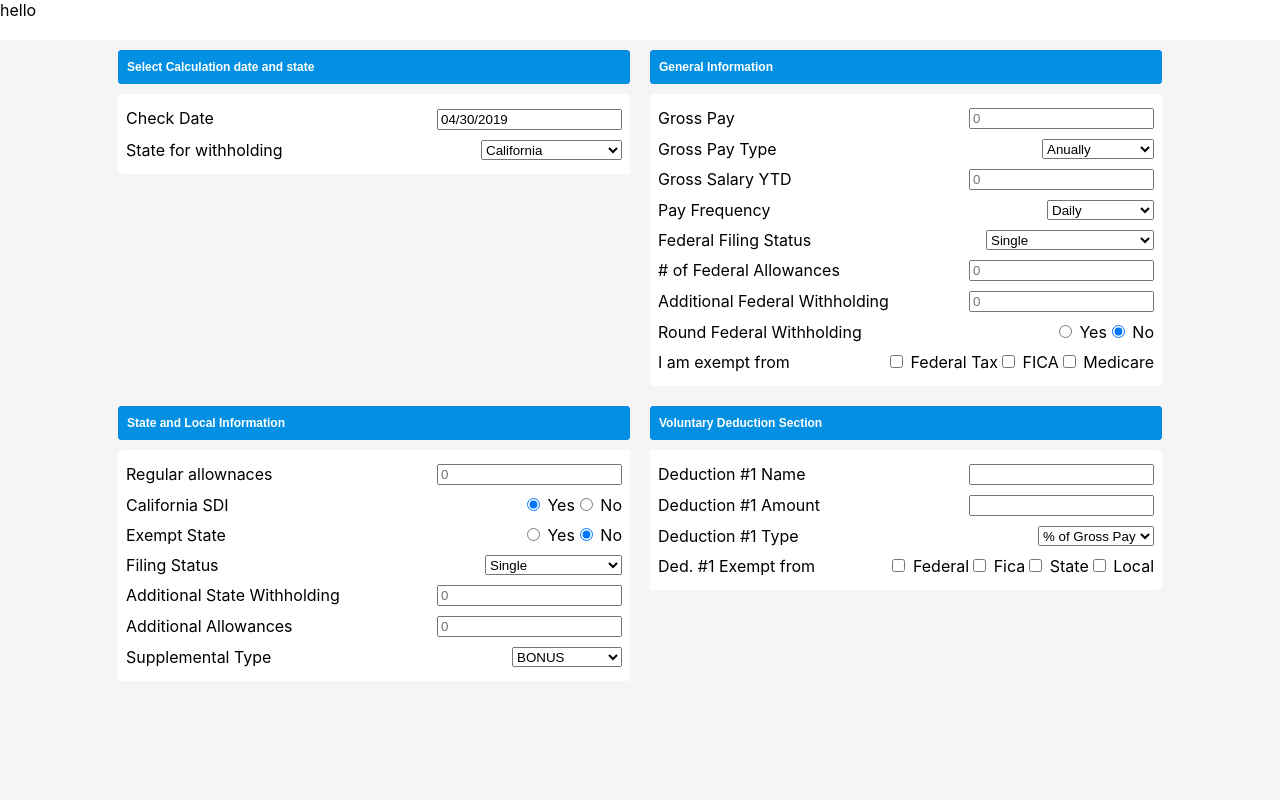
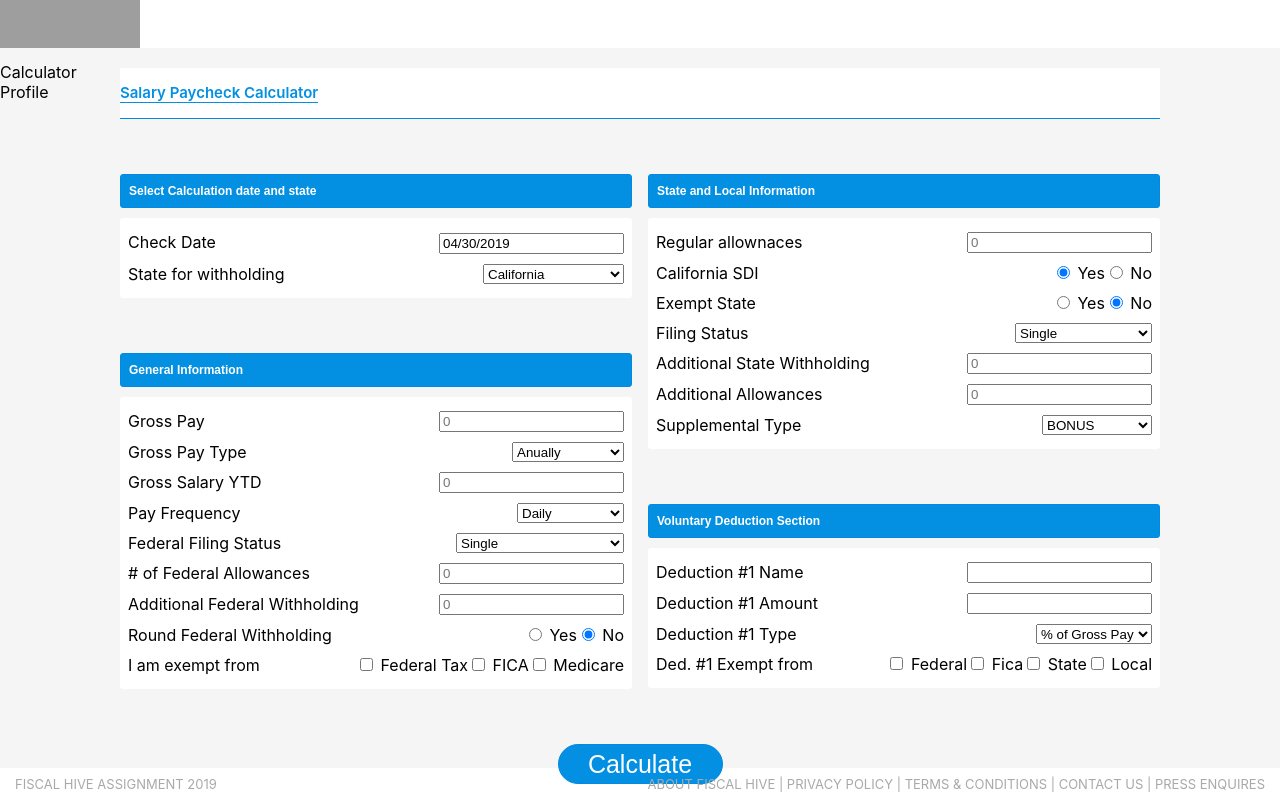
Before and after one commit to le-s/home-buying-calculator, a React (Create React App) app: page / in a window 1280 px wide. Built offline with nearby package versions, Linux system fonts and the light colour scheme; grey boxes are pictures that could not be loaded.

Commit message:
Create footer component

```diff
--- a/src/App.css
+++ b/src/App.css
@@ -25,7 +25,11 @@
 
 main {
   background-color: #F6F5F6;
-  height: 95vh;
+  height: 90vh;
+}
+
+footer {
+  height: 4vh;
 }
 
 @keyframes App-logo-spin {
--- a/src/App.js
+++ b/src/App.js
@@ -3,6 +3,7 @@ import './App.css';
 
 import NavBar from './components/navbar/nav';
 import Calc from './components/calculator/calc';
+import Footer from './components/footer/footer';
 
 function App() {
   return (
@@ -13,6 +14,9 @@ function App() {
       <main>
         <Calc />
       </main>
+      <footer>
+        <Footer />
+      </footer>
     </div>
   );
 }
--- a/src/components/calculator/calc.jsx
+++ b/src/components/calculator/calc.jsx
@@ -3,11 +3,6 @@ import React from 'react';
 import DatePicker from 'react-datepicker'
 
 import "react-datepicker/dist/react-datepicker.css";
-
-// import Date from './date';
-// import Info from './info';
-// import State from './state';
-// import Deduction from './deduction';
 
 class Calc extends React.Component {
   constructor(props) {
@@ -37,8 +32,16 @@ class Calc extends React.Component {
 
   render() {
     return (
-      <div>
-        <form onSubmit={this.handleSubmit} className="calc-wrapper">
+      <div className="header-calc-wrapper">
+        <div className="calc-nav">
+          <div className="header-element">
+            Salary Paycheck Calculator
+          </div>
+        </div>
+        <div className="nav-calc">
+          <form onSubmit={this.handleSubmit} className="form-wrapper">
+            <div className="calc-wrapper">
+              <div className="calc-column">
                 <div className="section-sizing">
                   <div className="header">
                     <span>Select Calculation date and state</span>
@@ -178,6 +181,8 @@ class Calc extends React.Component {
                     </div>
                   </div>
                 </div>
+              </div>
+              <div className="calc-column">
                 <div className="section-sizing">
                   <div className="header">
                     <span>State and Local Information</span>
@@ -260,7 +265,13 @@ class Calc extends React.Component {
                     </div>
                   </div>
                 </div>
+              </div>
+            </div>
+            <div className="format-button">
+              <input className="button-blue" type="submit" value="Calculate"/>
+            </div>
           </form>
+        </div>
       </div>
     );
   }
--- /dev/null
+++ b/src/components/footer/footer.jsx
@@ -0,0 +1,20 @@
+import React from 'react';
+
+class Footer extends React.Component {
+  render() {
+    return(
+      <div className="footer-wrapper">
+        <label>FISCAL HIVE ASSIGNMENT 2019</label>
+        <div>
+          <label className="dont-click">ABOUT FISCAL HIVE | </label>
+          <label className="dont-click">PRIVACY POLICY | </label>
+          <label className="dont-click">TERMS & CONDITIONS | </label>
+          <label className="dont-click">CONTACT US | </label>
+          <label className="dont-click">PRESS ENQUIRES</label>
+        </div>
+      </div>
+    )
+  }
+}
+
+export default Footer;
--- a/src/components/navbar/nav.jsx
+++ b/src/components/navbar/nav.jsx
@@ -9,7 +9,13 @@ class NavBar extends React.Component {
   render() {
     let nav = (
       <div className="navbar">
-        hello
+        <div>
+          <div className="logo"></div>
+          <div className="nav-elements">Calculator</div>
+        </div>
+        <div>
+          Profile
+        </div>
       </div>
     )
 
--- a/src/stylesheets/nav.css
+++ b/src/stylesheets/nav.css
@@ -1,6 +1,13 @@
 .navbar {
-  height: 5vh;
+  height: 6vh;
   width: 100%;
+}
+
+.logo {
+  background-image: url("https://static.wixstatic.com/media/9324b7_7f4699ff479543cc8fd29225b747b6a7~mv2_d_2122_1533_s_2.png/v1/crop/x_0,y_355,w_2122,h_823/fill/w_225,h_85,al_c,q_80,usm_0.66_1.00_0.01/9324b7_7f4699ff479543cc8fd29225b747b6a7~mv2_d_2122_1533_s_2.webp");
+  background-size: cover;
+  width: 140px;
+  height: 62px;
 }
 
 .header {
@@ -17,7 +24,7 @@
 .section-sizing {
   width: 40vw;
   height: 100%;
-  margin: 10px;
+  margin: 55px 0px;
 }
 
 .section-inside {
@@ -27,10 +34,19 @@
   padding: 9px 8px;
 }
 
+.form-wrapper {
+  display: flex;
+  flex-direction: column;
+}
+
 .calc-wrapper {
   display: flex;
-  flex-wrap: wrap;
-  justify-content: center;
+  justify-content: space-between;
+  /* padding-top: 25px; */
+}
+
+.calc-column {
+  height: 100%;
 }
 
 .spacing {
@@ -38,3 +54,62 @@
   justify-content: space-between;
   padding: 5px 0px;
 }
+
+.header-calc-wrapper {
+  display: flex;
+  flex-direction: column;
+  padding: 0px 120px;
+}
+
+.calc-nav {
+  width: 100%;
+  height: 50px;
+  margin-top: 20px;
+  background-color: white;
+  color: #0390E3;
+  font-weight: 600;
+  font-size: 15px;
+  border-bottom: .5px solid #0389E2;
+  display: flex;
+  align-items: center;
+}
+
+.nav-calc {
+  width: 100%;
+}
+
+.header-element {
+  border-bottom: 1.5px solid #0390E3;
+  cursor: pointer;
+}
+
+.footer-wrapper {
+  display: flex;
+  justify-content: space-between;
+  align-items: center;
+  height: 100%;
+  color: darkgray;
+  font-size: 13px;
+  padding: 0px 15px;
+}
+
+.dont-click {
+  cursor: not-allowed;
+}
+
+.button-blue {
+  background-color: #0390E3;
+  border: 1px solid #0389E2;
+  border-radius: 25px;
+  color: white;
+  width: 165px;
+  font-size: 25px;
+  height: 40px;
+  cursor: pointer;
+  outline: none;
+}
+
+.format-button {
+  display: flex;
+  justify-content: center;
+}
```
Also changed, not shown: public/assets/images/fiscal_hive.png (added). Lines whose indentation alone changed are shown as unchanged.
